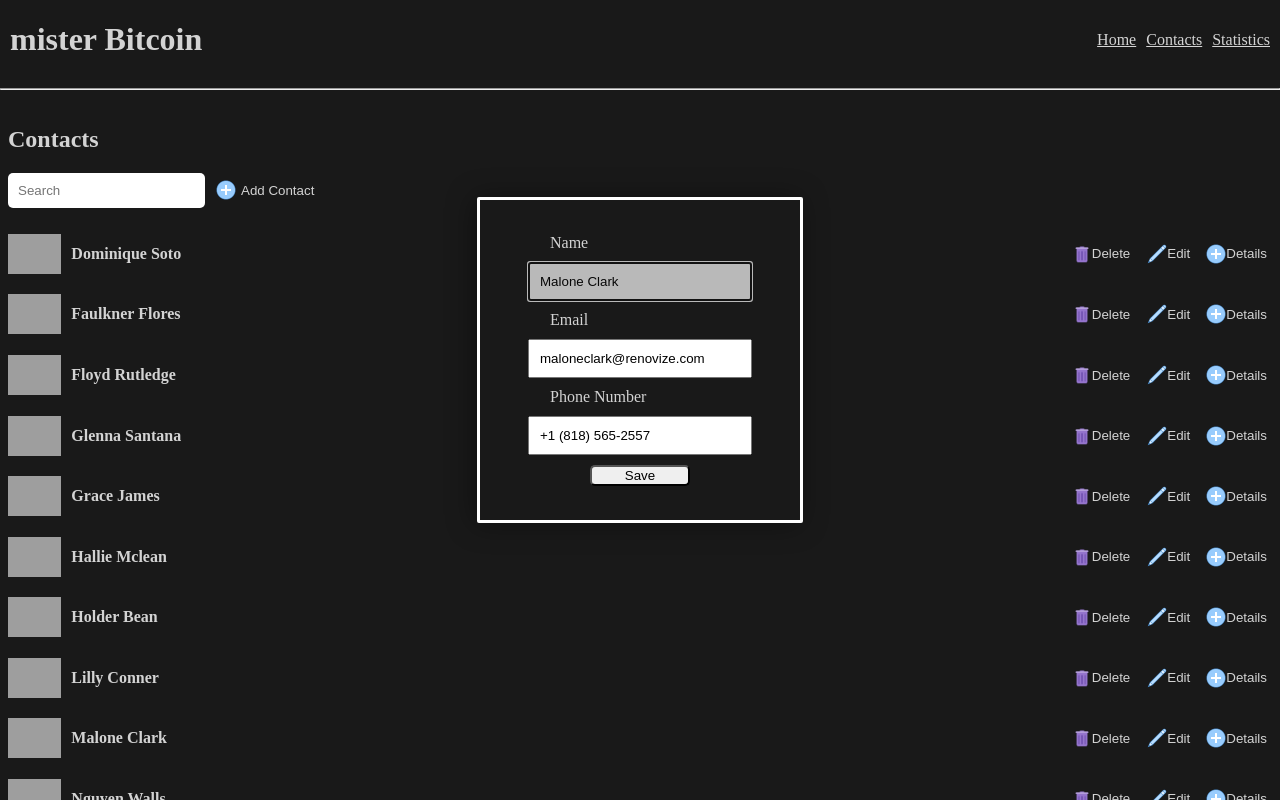
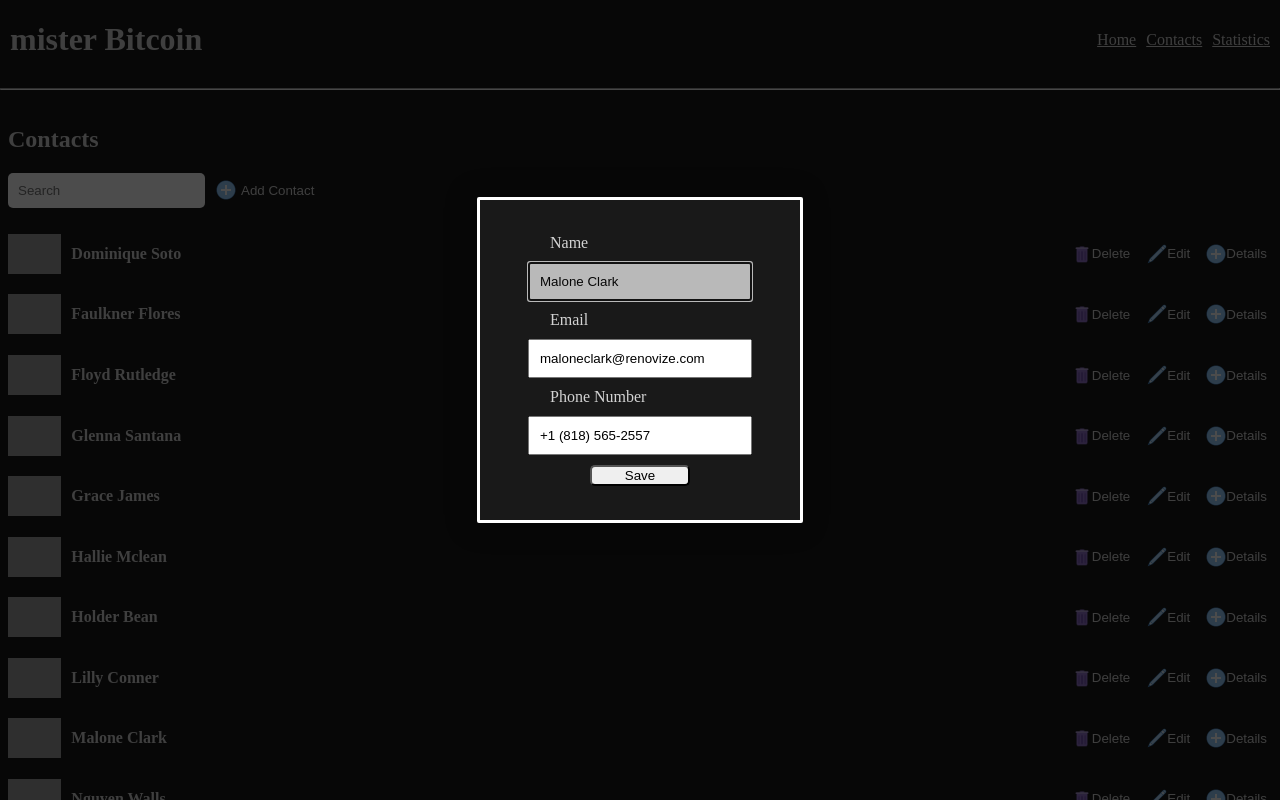
Before and after one commit to MichaelSpiridonov/misterBitcoin-Vue, a Vue app: page /#/contact/edit/5a56640208fba3e8ecb97305 in a window 1280 px wide. Shown: the top 800 px of the page. Built offline with nearby package versions, Linux system fonts and the light colour scheme; grey boxes are pictures that could not be loaded.

Commit message:
Add Background opaticty to ContactEdit

```diff
--- a/src/pages/ContactEdit.vue
+++ b/src/pages/ContactEdit.vue
@@ -1,5 +1,6 @@
 <template>
-  <Transition name="contact-edit">
+  <Transition name="modal">
+    <section class="contact-edit">
       <form
         v-if="contactToEdit"
         @submit.prevent="onSave"
@@ -23,6 +24,7 @@
         />
         <button :disabled="!isValid">Save</button>
       </form>
+    </section>
   </Transition>
 </template>
 
@@ -68,17 +70,18 @@ export default {
 </script>
 
 <style lang="scss">
-.modal-container {
+.contact-edit {
   position: fixed;
   z-index: 9998;
   top: 0;
   left: 0;
   width: 100%;
   height: 100%;
-  background-color: rgba(0, 0, 0, 0.8);
+  background-color: rgba(0, 0, 0, 0.7);
   display: flex;
-  transition: opacity 0.3s ease;
+  transition: opacity 0.5s ease;
 }
+
 .contact-edit-frm {
   height: 200px;
   width: 200px;
@@ -124,16 +127,16 @@ export default {
   }
 }
 
-.contact-edit-enter-from {
+.modal-enter-from {
   opacity: 0;
 }
 
-.contact-edit-leave-to {
+.modal-leave-to {
   opacity: 0;
 }
 
-.contact-edit-enter-from .contact-edit-frm,
-.contact-edit-leave-to .contact-edit-frm {
+.modal-enter-from .contact-edit-frm,
+.modal-leave-to .contact-edit-frm {
   -webkit-transform: scale(1.1);
   transform: scale(1.1);
 }
```
